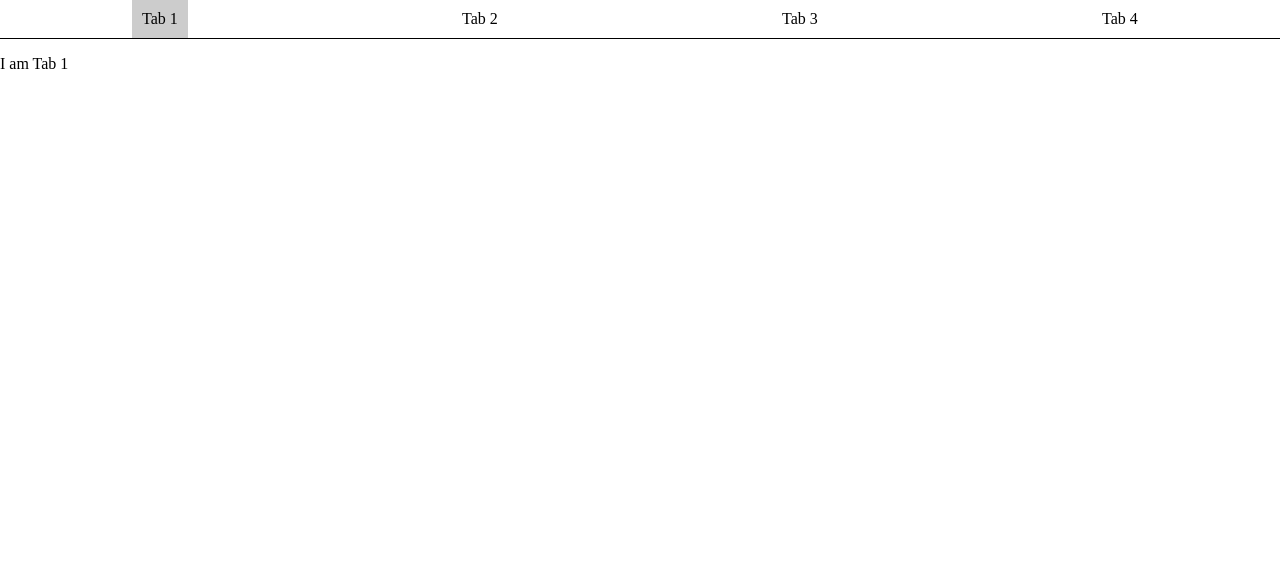
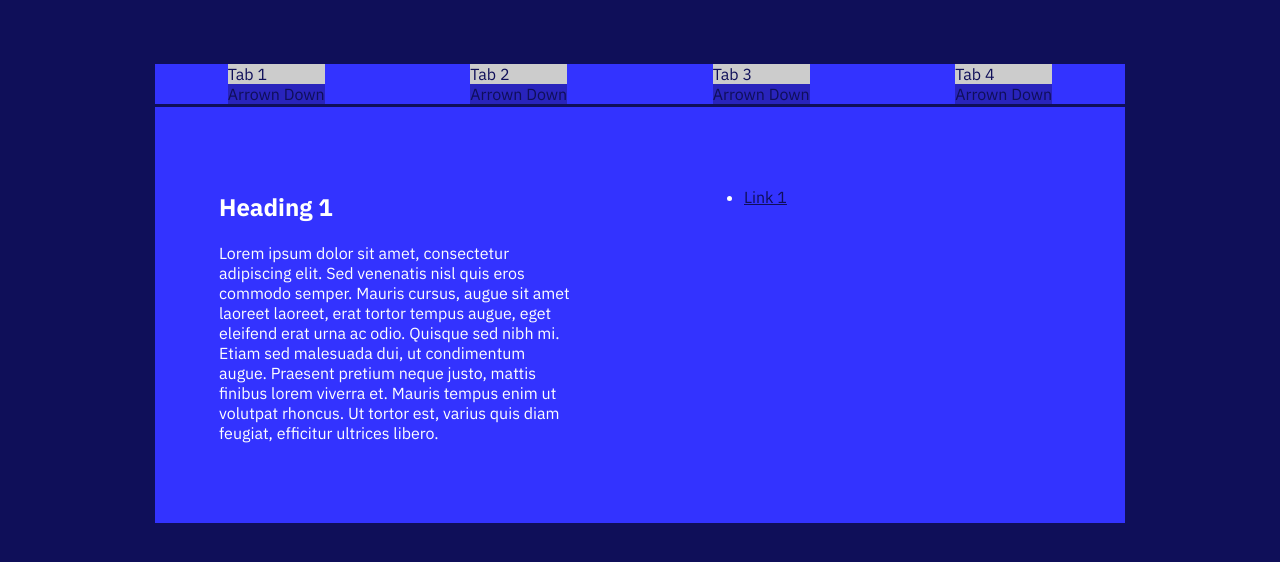
Before and after one commit to markifornia/projects, a PHP site: page /login/front-end/dynamic-tabs/jquery/index.html in a window 1280 px wide. Shown: the top 562 px of the page. Run offline with PHP 8.4, Linux system fonts and the light colour scheme.

Commit message:
style: css tab

```diff
--- a/front-end/dynamic-tabs/jquery/css/style.css
+++ b/front-end/dynamic-tabs/jquery/css/style.css
@@ -1,6 +1,23 @@
 body {
     margin: 0;
     padding: 0;
+    font-family: IBM Plex Sans,Helvetica,Arial,sans-serif;
+    background: #0f0f59;
+    color: #ffffff;
+}
+
+a {
+    color: #0f0f59;
+    cursor: pointer;
+}
+
+.tab-component {
+    margin-top: 4em;
+    background-color: #33f;
+    position: relative;
+    max-width: 970px;
+    margin-right: auto;
+    margin-left: auto;
 }
 
 [data-tab-content] {
@@ -8,7 +25,12 @@ body {
 }
 
 .active[data-tab-content] {
-    display: block;
+    display: flex;
+}
+
+.active[data-tab-content] div {
+    flex-basis: 50%;
+    padding: 4em;
 }
 
 .dynamic-tabs {
@@ -17,12 +39,16 @@ body {
     display: flex;
     justify-content: space-around;
     list-style-type: none;
-    border-bottom: 1px solid #000000;
+    border-bottom: 3px solid #0f0f59;
 }
 
 .tab {
-    cursor: pointer;
-    padding: 10px;
+    display: block;
+}
+
+.tab span {
+    display: block;
+    background: #2924BC;
 }
 
 .tab.active {
--- a/front-end/dynamic-tabs/jquery/index.html
+++ b/front-end/dynamic-tabs/jquery/index.html
@@ -5,27 +5,77 @@
     <meta http-equiv="X-UA-Compatible" content="ie=edge">
     <title>Dynamic Tabs</title>
     <link href="css/style.css?ver=1.1.0" rel="stylesheet">
+    <link rel="stylesheet" href="https://fonts.googleapis.com/css2?family=IBM+Plex+Sans%3Awght%40300%3B400%3B500%3B700&#038;ver=5.8.4&#038;display=swap" media="print" onload="this.media='all'" />
 </head>
     <body>
     <div class="tab-component">
         <ul class="dynamic-tabs">
-            <li data-tab-target="#tab-1" class="tab active">Tab 1</li>
-            <li data-tab-target="#tab-2" class="tab">Tab 2</li>
-            <li data-tab-target="#tab-3" class="tab">Tab 3</li>
-            <li data-tab-target="#tab-4" class="tab">Tab 4</li>
+            <li>
+                <a data-tab-target="#tab-1" class="tab active">
+                    Tab 1
+                    <span>Arrown Down</span>
+                </a>
+            </li>
+            <li>
+                <a data-tab-target="#tab-2" class="tab active">
+                    Tab 2
+                    <span>Arrown Down</span>
+                </a>
+            </li>
+            <li>
+                <a data-tab-target="#tab-3" class="tab active">
+                    Tab 3
+                    <span>Arrown Down</span>
+                </a>
+            </li>
+            <li>
+                <a data-tab-target="#tab-4" class="tab active">
+                    Tab 4
+                    <span>Arrown Down</span>
+                </a>
+            </li>
         </ul>
         <div class="tab-content">
             <div id="tab-1" data-tab-content class="active">
-                <p>I am Tab 1</p>
+                <div>
+                    <h2>Heading 1</h2>
+                    <p>Lorem ipsum dolor sit amet, consectetur adipiscing elit. Sed venenatis nisl quis eros commodo semper. Mauris cursus, augue sit amet laoreet laoreet, erat tortor tempus augue, eget eleifend erat urna ac odio. Quisque sed nibh mi. Etiam sed malesuada dui, ut condimentum augue. Praesent pretium neque justo, mattis finibus lorem viverra et. Mauris tempus enim ut volutpat rhoncus. Ut tortor est, varius quis diam feugiat, efficitur ultrices libero.</p>
+                </div>
+                <div>
+                    <ul>
+                        <li><a href="" title="">Link 1</a></li>
+                    </ul>
+                </div>
             </div>
             <div id="tab-2" data-tab-content>
-                <p>I am Tab 2</p>
+                <div>
+                    <h2>Heading 2</h2>
+                </div>
+                <div>
+                    <ul>
+                        <li><a href="" title="">Link 1</a></li>
+                    </ul>
+                </div>
             </div>
             <div id="tab-3" data-tab-content>
-                <p>I am Tab 3</p>
+                <div>
+                    <h2>Heading 3</h2>
+                </div>
+                <div>
+                    <ul>
+                        <li><a href="" title="">Link 3</a></li>
+                    </ul>
+                </div>
             </div>
             <div id="tab-4" data-tab-content>
-                <p>I am Tab 4</p>
+                <div>
+                    <h2>Heading 4</h2>
+                </div>
+                <div>
+                    <ul>
+                        <li><a href="" title="">Link 1</a></li>
+                    </ul>
+                </div>
             </div>
         </div>
     </div>
--- a/front-end/dynamic-tabs/jquery/scripts/script.js
+++ b/front-end/dynamic-tabs/jquery/scripts/script.js
@@ -1,3 +1,7 @@
+/**
+ * Jquery version 3.6.0
+ */
+
 const tabs = document.querySelectorAll('[data-tab-target]');
 const tabContents = document.querySelectorAll('[data-tab-content]');
 
```
